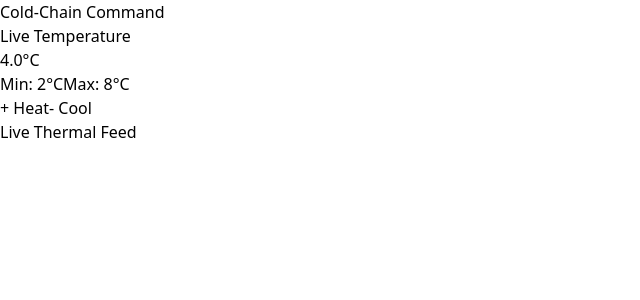
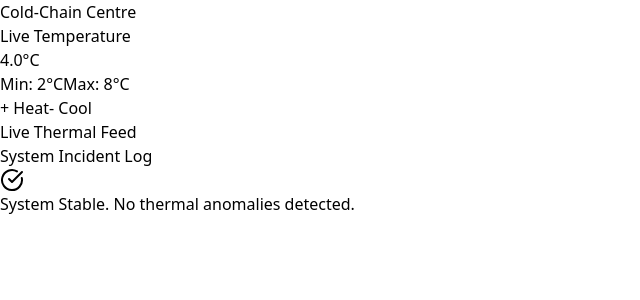
Before and after one commit to 17Midas/cold-chain-dashboard, a React (Vite) app: page / in a window 1280 px wide. Shown: the top 300 px of the page, without its empty margins (0-640 px from the left). Built offline with nearby package versions, Linux system fonts and the light colour scheme.

Commit message:
add alertlog to main App.jsx

```diff
--- a/src/App.jsx
+++ b/src/App.jsx
@@ -1,6 +1,7 @@
 import { useStore } from './store/useStore';
 // IMPORT THE NEW CHART
 import TemperatureChart from './components/TemperatureChart';
+import AlertLog from './components/AlertLog';
 
 function App() {
   const { currentTemp, systemStatus, setTemperature, upperThreshold, lowerThreshold } = useStore();
@@ -8,7 +9,7 @@ function App() {
   return (
     <div className="min-h-screen bg-slate-500 flex flex-col items-center py-12 px-4 gap-8 font-sans">
       <h1 className="text-4xl font-bold text-slate-800 tracking-wide">
-        Cold-Chain Command
+        Cold-Chain Centre
       </h1>
 
       <div className="flex flex-col lg:flex-row gap-8 w-full max-w-5xl">
@@ -37,6 +38,11 @@ function App() {
            <TemperatureChart />
         </div>
       </div>
+{/* 2. The New Alert Log placed beneath everything */}
+      <div className="w-full max-w-5xl">
+        <AlertLog />
+      </div>
+
     </div>
   );
 }
```
